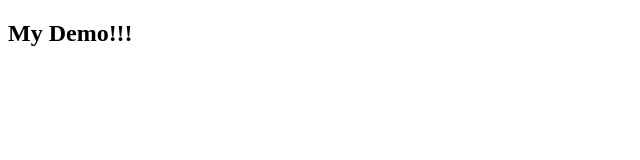
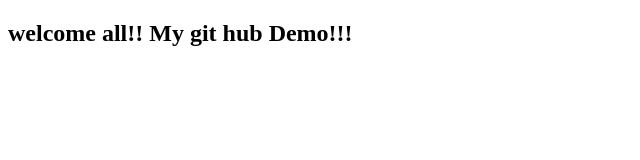
Before and after one commit to BharathiVaradharaju/JS-Assignment-1, a plain HTML site: page index.html in a window 1280 px wide. Shown: the whole page, without its empty margins (0-640 px from the left). Drawn offline with Linux system fonts and the light colour scheme.

Commit message:
secondcommit

```diff
--- a/index.html
+++ b/index.html
@@ -7,6 +7,6 @@
     <title>Document</title>
 </head>
 <body>
-    <h2>My Demo!!!</h2>
+    <h2>welcome all!! My git hub Demo!!!</h2>
 </body>
 </html>
```
